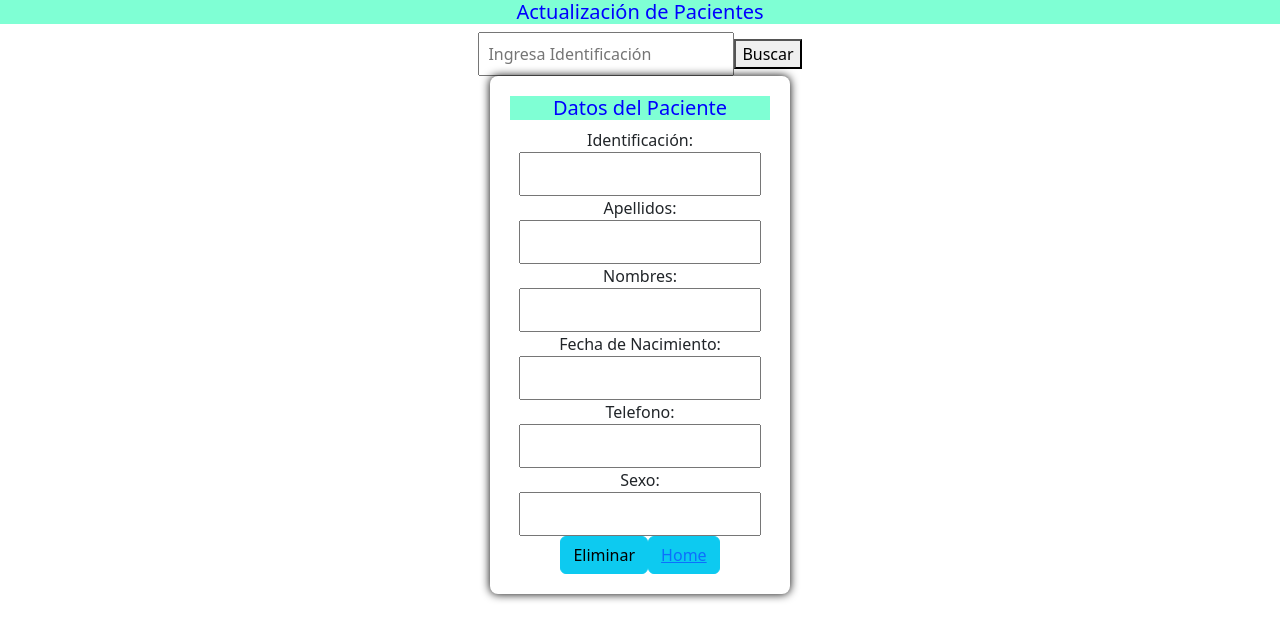
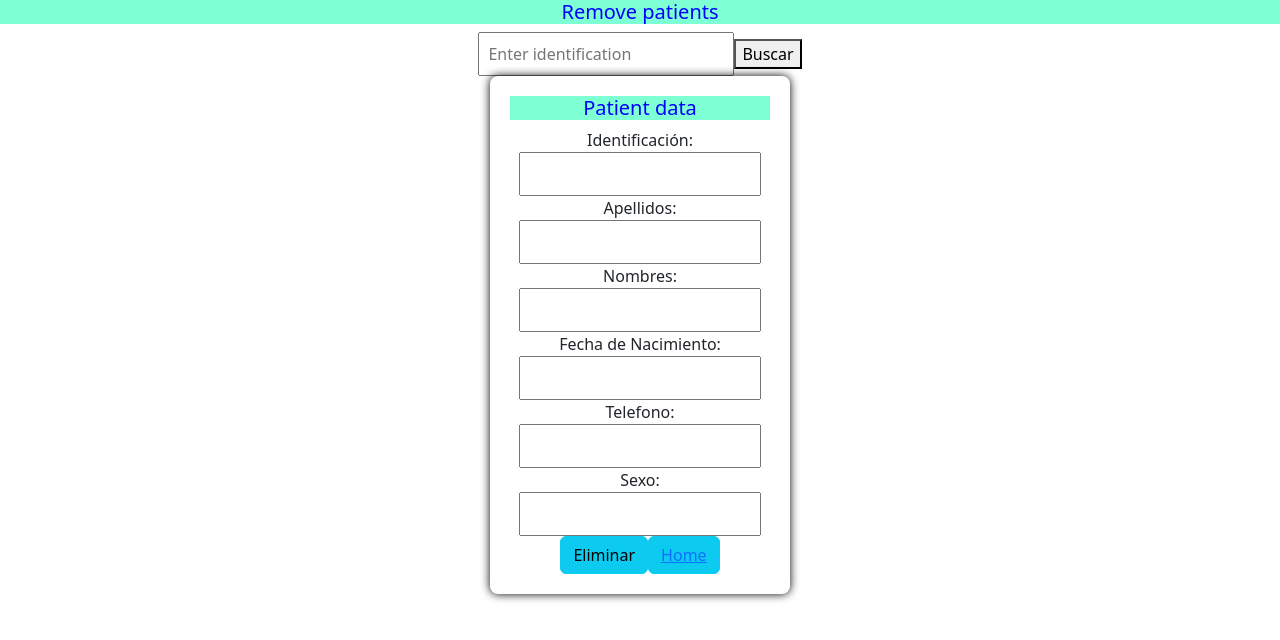
Before and after one commit to algues/CitasMysql, a React (Create React App) app in the folder frontend/: page /eliminarPacientes in a window 1280 px wide. Shown: the top 640 px of the page. Built offline with nearby package versions, Linux system fonts and the light colour scheme.

Commit message:
eliminarPacientes modificado

```diff
--- a/frontend/src/components/pacientes/deletePacientes.jsx
+++ b/frontend/src/components/pacientes/deletePacientes.jsx
@@ -17,11 +17,8 @@ const EliminarPacientes = () => {
 
     const buscarPaciente = async () => {
         try {
-            setError('');
-            setPaciente(null);
-
-            if (!pacIdentificacion || isNaN(pacIdentificacion)) {
-                setError('Por favor ingresa un Documento válido');
+            if (!pacIdentificacion) {
+                setError('Enter document');
                 return;
             }
 
@@ -42,7 +39,7 @@ const EliminarPacientes = () => {
            await axios.delete("http://localhost:8800/pacientes/"+ pacIdentificacion)
            .then(res =>{
             if(res.data === "Success"){
-                window.alert("Paciente Eliminado")
+                window.alert("Eliminated patient")
             }else{
                 window.alert("Error durante el procedimiento")
             }
@@ -54,13 +51,13 @@ const EliminarPacientes = () => {
 
     return (
         <div>
-            <h5 className='titulo'>Actualización de Pacientes</h5>
+            <h5 className='titulo'>Remove patients</h5>
             <input
                 style={{ width: '20%' }}
                 type="number"
                 value={pacIdentificacion}
                 onChange={(e) => setPacIdentificacion(e.target.value)}
-                placeholder="Ingresa Identificación"
+                placeholder="Enter identification"
             />
             <button onClick={buscarPaciente}>Buscar</button>
 
@@ -71,7 +68,7 @@ const EliminarPacientes = () => {
                     <br />
                     <br />
                     <form className='form'>
-                    <h5 className='titulo'>Datos del Paciente</h5>
+                    <h5 className='titulo'>Patient data</h5>
                     <label>Identificación:</label>
                     <input type='numeric' name='pacIdentificacion' value={paciente.pacIdentificacion}></input>
                     <label>Apellidos:</label>
```
